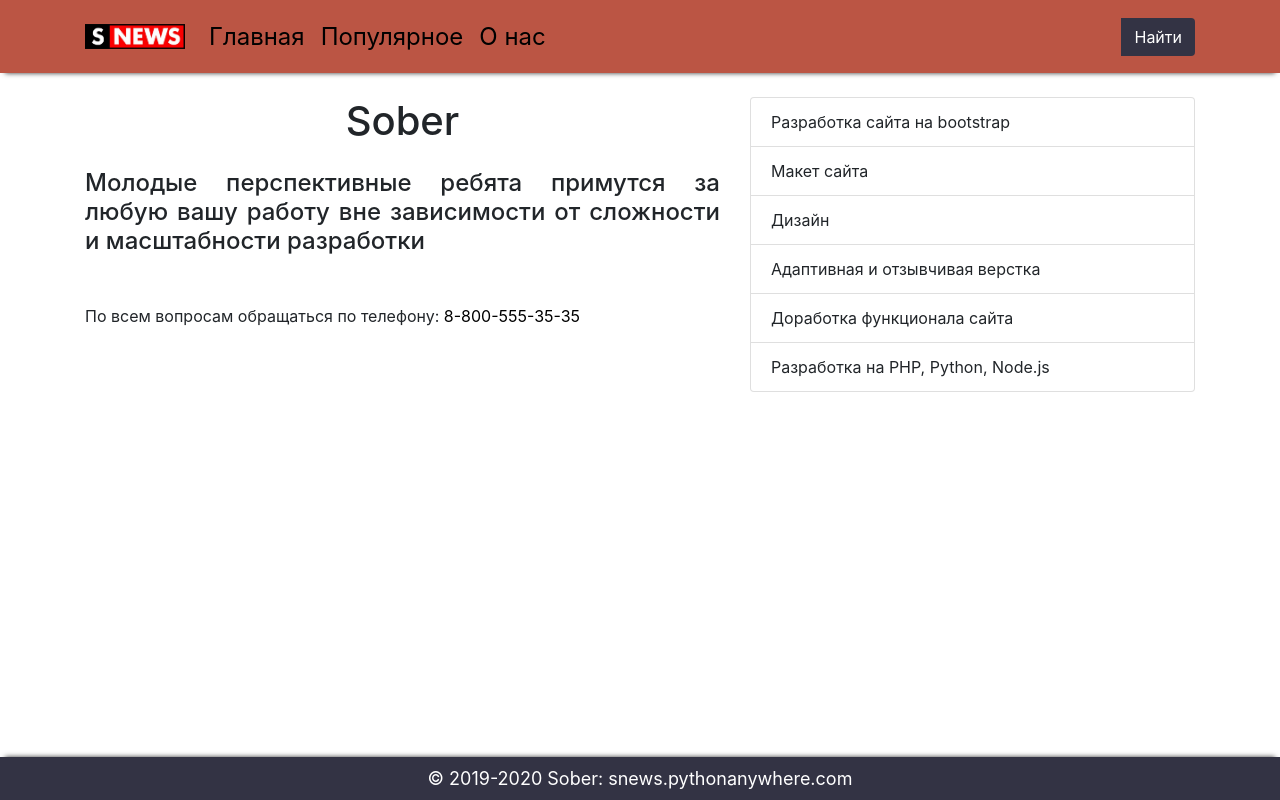
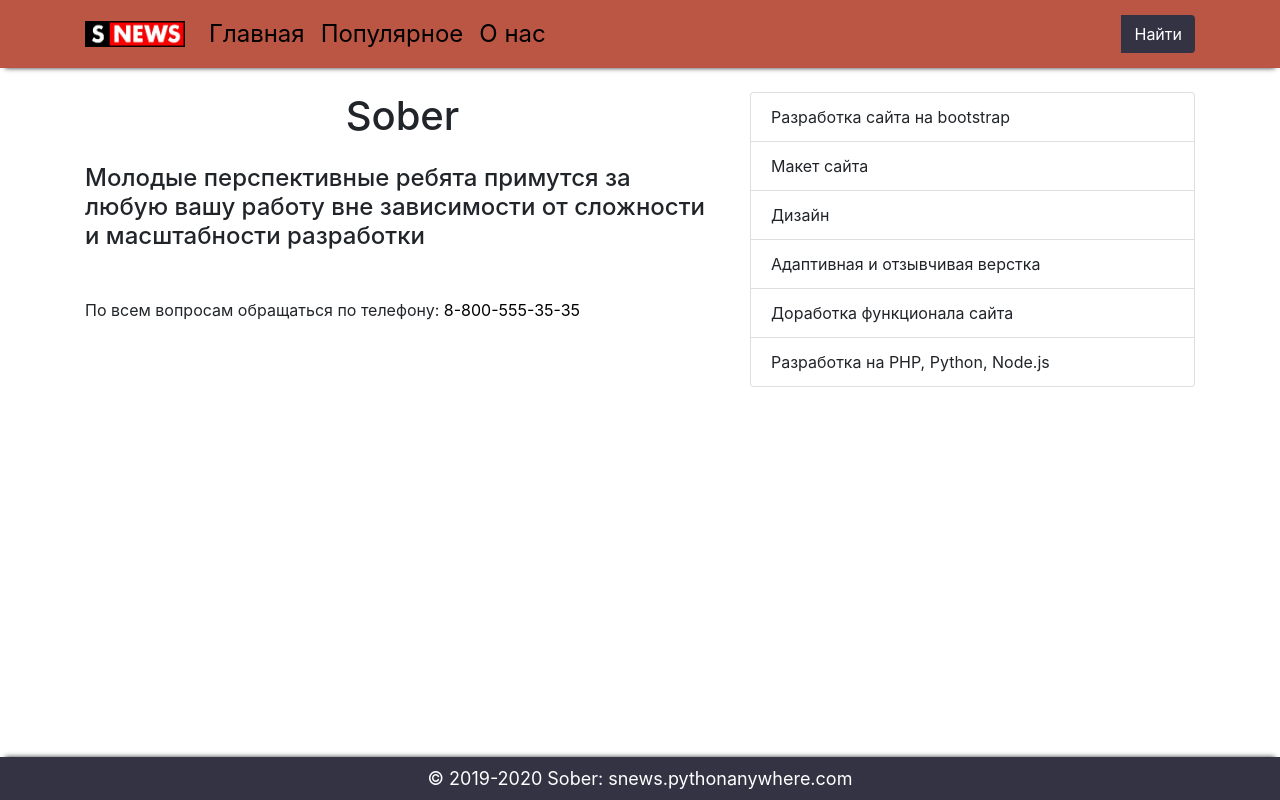
Before and after one commit to XcenaX/Snews, a Django app: page /about in a window 1280 px wide. Run offline with Django 3.2, Linux system fonts and the light colour scheme; some libraries are stand-ins or nearby versions.

Commit message:
about us page

```diff
--- a/polls/templates/about.html
+++ b/polls/templates/about.html
@@ -2,12 +2,11 @@
 {% load static %}
 
 {% block styles %}
-    <link rel="stylesheet" href="{% static 'polls/styles/main.css' %}">
-    <link rel="stylesheet" href="bootstrap-datepicker.css">
+        <link rel="stylesheet" href="{% static 'polls/styles/main.css'%}">
+    <link rel="stylesheet" href="{% static 'polls/styles/bootstrap-datepicker.css'%}">
     <script src="https://code.jquery.com/jquery-3.3.1.min.js"></script>
     <link rel="stylesheet" href="https://maxcdn.bootstrapcdn.com/bootstrap/4.0.0/css/bootstrap.min.css"
         integrity="sha384-Gn5384xqQ1aoWXA+058RXPxPg6fy4IWvTNh0E263XmFcJlSAwiGgFAW/dAiS6JXm" crossorigin="anonymous">
-    <link rel="stylesheet" href="{% static 'polls/styles/new.css' %}">
 {% endblock %}
 
 {% block header_buttons %}
--- a/polls/templates/page.html
+++ b/polls/templates/page.html
@@ -2,7 +2,7 @@
 {% load static %}
 
 {% block styles %}
-    <link rel="stylesheet" href="{% static 'polls/styles/main.css'%}">
+        <link rel="stylesheet" href="{% static 'polls/styles/main.css'%}">
     <link rel="stylesheet" href="{% static 'polls/styles/bootstrap-datepicker.css'%}">
     <script src="https://code.jquery.com/jquery-3.3.1.min.js"></script>
     <link rel="stylesheet" href="https://maxcdn.bootstrapcdn.com/bootstrap/4.0.0/css/bootstrap.min.css"
--- a/polls/templates/popular.html
+++ b/polls/templates/popular.html
@@ -17,7 +17,7 @@
         <a class="nav-link" href="{% url 'polls:popular'%}">Популярное</a>
     </li>
     <li class="nav-item">
-        <a class="nav-link" href="">О нас</a>
+        <a class="nav-link" href="{% url 'polls:about'%}">О нас</a>
     </li>
 {% endblock %}
 
```
